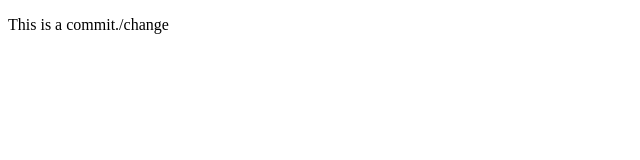
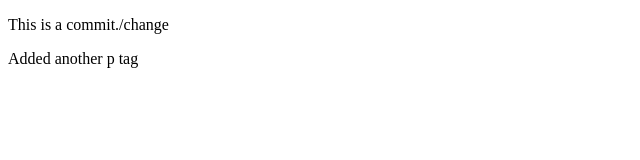
Before and after one commit to imad-haque/merge_test, a plain HTML site: page test.html in a window 1280 px wide. Shown: the whole page, without its empty margins (0-640 px from the left). Drawn offline with Linux system fonts and the light colour scheme.

Commit message:
Added another p tag?

```diff
--- a/test.html
+++ b/test.html
@@ -8,6 +8,7 @@
 <body>
 
 <p>This is a commit./change</p>
+<p>Added another p tag</p>
 
 </body>
 </html>
```
